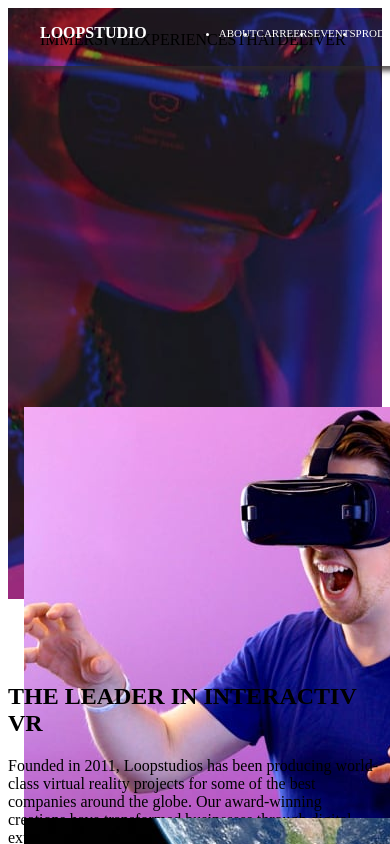
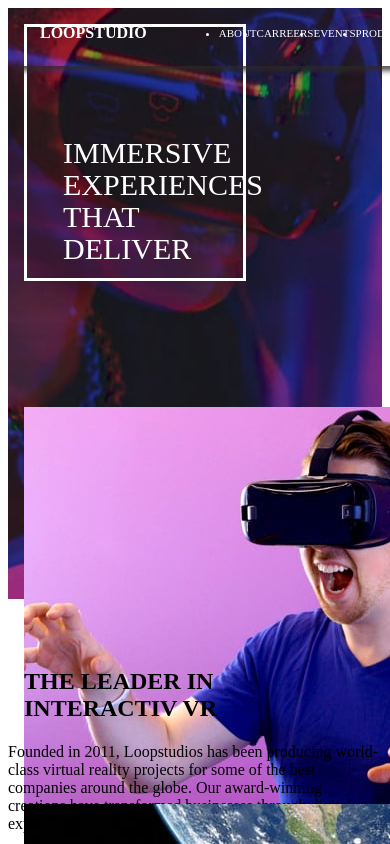
Before and after one commit to djasan/openclassrooms-reprise, a plain HTML site: page index.html in a window 390 px wide. Shown: the top 844 px of the page. Drawn offline with Linux system fonts and the light colour scheme.

Commit message:
reprise en cours

```diff
--- a/css/style.css
+++ b/css/style.css
@@ -49,7 +49,8 @@ div {
 }
 
 
-div ul,a {
+div ul,
+a {
     display: flex;
     justify-content: space-between;
     color: white;
@@ -60,7 +61,7 @@ font-weight: 400;
 
 }
 
-header{
+header {
     background-image: url(./image-hero.jpg);
     background-repeat: no-repeat;
 
@@ -69,20 +70,76 @@ height: 70vh;
     width: 100wh;
 }
 
+.parent2 {
+    height: 25vh;
+    display: flex;
+    padding: 16px;
+
+    color: white;
+    font-family: var(JosefinSans-Light);
+}
+
+#cadre {
+    border: 3px solid white;
+    /* Exemple de bordure autour du cadre */
+    padding: 20px;
+    /* Exemple de marge intérieure pour le cadre */
+    height: 25vh;
+    width: 45vw;
+}
+
+.contenucadre {
+    display: flex;
+    justify-content: space-around;
+    align-items: flex-start;
+    flex-direction: column;
+    font-size: 30px;
+    font-family: var(JosefinSans-Light);
+}
+
+/* Styles pour chaque élément de texte */
+.Immersive {
+    color: white;
+    /* Exemple de couleur de texte */
+}
+
+.experiences {
+    color: white;
+    /* Exemple de couleur de texte */
+}
+
+.that {
+    color: white;
+    /* Exemple de couleur de texte */
+}
+
+.deliver {
+    color: white;
+    /* Exemple de couleur de texte */
+}
+.Immersive,
+.experiences,
+.that,
+.deliver {
+    color: white;
+    padding: 0;
+    /* Réduisez l'espace entre les éléments ici */
+}
 
 
 
 
 
-
-
-footer{
+footer {
     background-color: black;
 }
-footer,h5{
+
+footer,
+h5 {
     color: white;
     font-size: 16px;
     font-family: var(JosefinSans-Light);
     font-weight: 600;
 }
+
 /* Styles pour la barre de navigation */
--- a/index.html
+++ b/index.html
@@ -42,27 +42,27 @@
         </nav>
 
         <!-- section1 -->
-        <section>
-          <div id="cadre">
-            <div class="contenucadre">
-              <p>IMMERSIVE</p>
-              <p>EXPERIENCES</p>
-              <p>THAT</p>
-              <p>DELIVER</p>
+        <section class="parent2">
+            <div id="cadre">
+                <div class="contenucadre">
+                    <div class="Immersive">IMMERSIVE</div>
+                    <div class="experiences">EXPERIENCES</div>
+                    <div class="that">THAT</div>
+                    <div class="deliver">DELIVER</div>
+                </div>
             </div>
-          </div>
         </section>
       </header>
       <!-- section2 -->
-      <section>
-        <div>
+      <section id="Cadrecontenu">
+        <div class="img1">
           <img
             src="./assets/IMG/MOBILE/image-interactive.jpg"
             alt="image-interactive"
           />
         </div>
 
-        <h2>THE LEADER IN INTERACTIV VR</h2>
+        <div class="intro"><h2>THE LEADER IN INTERACTIV VR</h2></div>
 
         <p>
           Founded in 2011, Loopstudios has been producing world-class virtual
@@ -109,7 +109,15 @@
       <!-- section footer -->
       <footer>
         <div id="footer">
+
             <div><h5>LOOPSTUDIO</h5></div>
+        </div>
+
+        <label id="burger" for="check">
+          <img src="./icon-close.svg" alt="menu" />
+        </label>
+        <input type="checkbox" id="check" />
+      </div>
           <ul>
             <li><a href="about">ABOUT</a></li>
             <li><a href="carreers">CARREERS</a></li>
```
Lines whose indentation alone changed are shown as unchanged.
